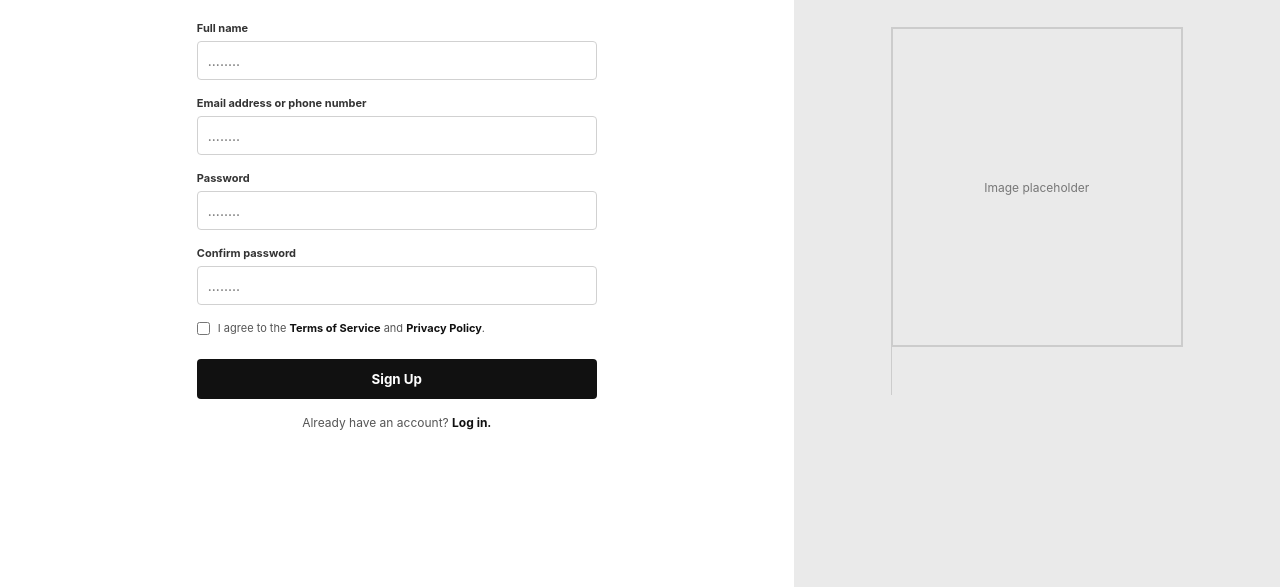
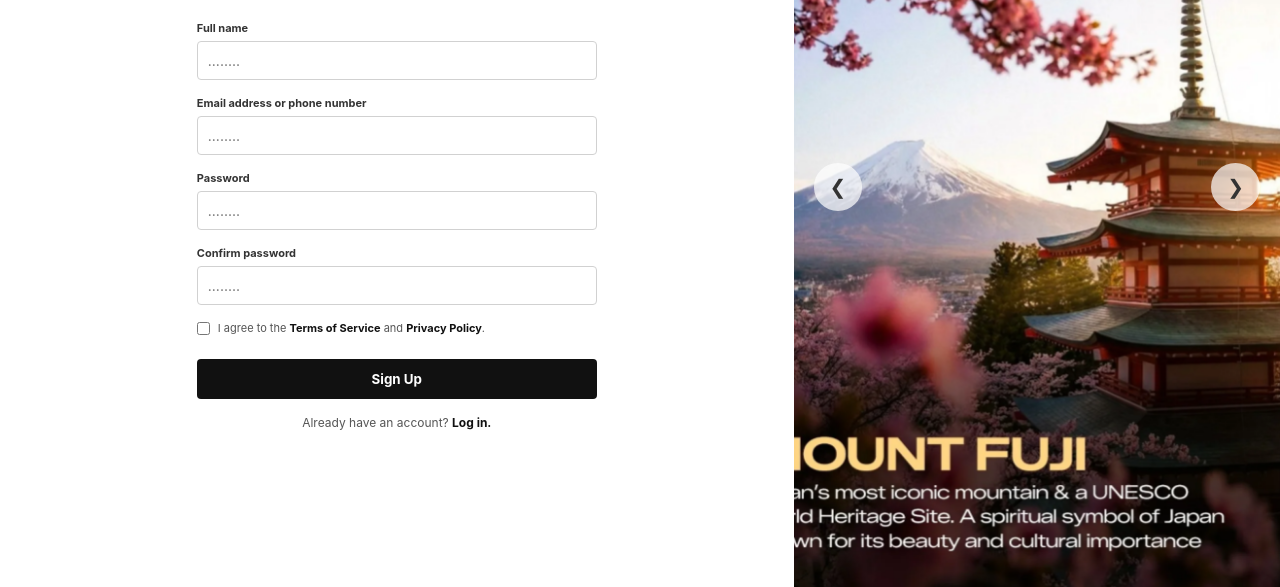
Before and after one commit to HanzVentura/Group_7_Passport_Tracking_System, a plain HTML site: page index.html in a window 1280 px wide. Shown: the part 213-800 px from the top of the page. Drawn offline with Linux system fonts and the light colour scheme.

Commit message:
html update

```diff
--- a/index.html
+++ b/index.html
@@ -34,11 +34,53 @@
         .switch-text { text-align: center; font-size: 12px; margin-top: 16px; color: #555; }
         .switch-text a { color: #111; font-weight: bold; text-decoration: none; cursor: pointer; }
 
-        /* Image Placeholder Side */
-        .image-side { flex: 1; background: #eaeaea; display: flex; align-items: center; justify-content: center; }
-        .placeholder-box { width: 60%; height: 40%; border: 2px solid #ccc; position: relative; }
-        .placeholder-box::before { content: "Image placeholder"; position: absolute; top: 50%; left: 50%; transform: translate(-50%, -50%); color: #777; font-size: 12px; }
-        .placeholder-box::after { content: ""; position: absolute; bottom: -50px; left: -2px; width: 1px; height: 50px; background: #ccc; }
+        /* Image Carousel Side */
+        .image-side {
+            flex: 1;
+            background: #000;
+            position: relative;
+            overflow: hidden;
+        }
+        .carousel-container {
+            width: 100%;
+            height: 100%;
+            position: relative;
+        }
+        .carousel-slide {
+            display: flex;
+            width: 100%;
+            height: 100%;
+            transition: transform 0.5s ease-in-out;
+        }
+        .carousel-slide img {
+            width: 100%;
+            height: 100%;
+            object-fit: cover;
+            flex-shrink: 0;
+        }
+        .carousel-btn {
+            position: absolute;
+            top: 50%;
+            transform: translateY(-50%);
+            background: rgba(255, 255, 255, 0.7);
+            color: #333;
+            border: none;
+            cursor: pointer;
+            padding: 12px 16px;
+            font-size: 20px;
+            border-radius: 50%;
+            z-index: 10;
+            transition: background 0.3s;
+        }
+        .carousel-btn:hover {
+            background: rgba(255, 255, 255, 1);
+        }
+        .carousel-btn.prev {
+            left: 20px;
+        }
+        .carousel-btn.next {
+            right: 20px;
+        }
     </style>
 </head>
 <body>
@@ -73,12 +115,56 @@
             </div>
         </div>
 
-        <!-- Right Image Container -->
+        <!-- Right Image Container (Updated to Carousel) -->
         <div class="image-side">
-            <div class="placeholder-box"></div>
+            <div class="carousel-container">
+                <div class="carousel-slide">
+                    <img src="fuji.jpg" alt="Mount Fuji, Japan">
+                    <img src="kyoto.jpg" alt="Kyoto, Japan">
+                    <img src="tokyo.jpg" alt="Tokyo, Japan">
+                </div>
+
+                <!-- Navigation Buttons -->
+                <button id="prevBtn" class="carousel-btn prev">&#10094;</button>
+                <button id="nextBtn" class="carousel-btn next">&#10095;</button>
+            </div>
         </div>
 
     </div>
 
+    <!-- JavaScript for sliding functionality -->
+    <script>
+        const carouselSlide = document.querySelector('.carousel-slide');
+        const images = document.querySelectorAll('.carousel-slide img');
+        const prevBtn = document.querySelector('#prevBtn');
+        const nextBtn = document.querySelector('#nextBtn');
+
+        let counter = 0;
+
+        // Moves the slide based on the current counter
+        function updateSlide() {
+            carouselSlide.style.transform = `translateX(${-counter * 100}%)`;
+        }
+
+        // Next Button Logic
+        nextBtn.addEventListener('click', () => {
+            if (counter >= images.length - 1) {
+                counter = 0; // Go back to first image
+            } else {
+                counter++; // Go to next image
+            }
+            updateSlide();
+        });
+
+        // Previous Button Logic
+        prevBtn.addEventListener('click', () => {
+            if (counter <= 0) {
+                counter = images.length - 1; // Go to last image
+            } else {
+                counter--; // Go to previous image
+            }
+            updateSlide();
+        });
+    </script>
 </body>
 </html>
```
Also changed, not shown: fuji.jpg (added), kyoto.jpg (added), tokyo.jpg (added).
